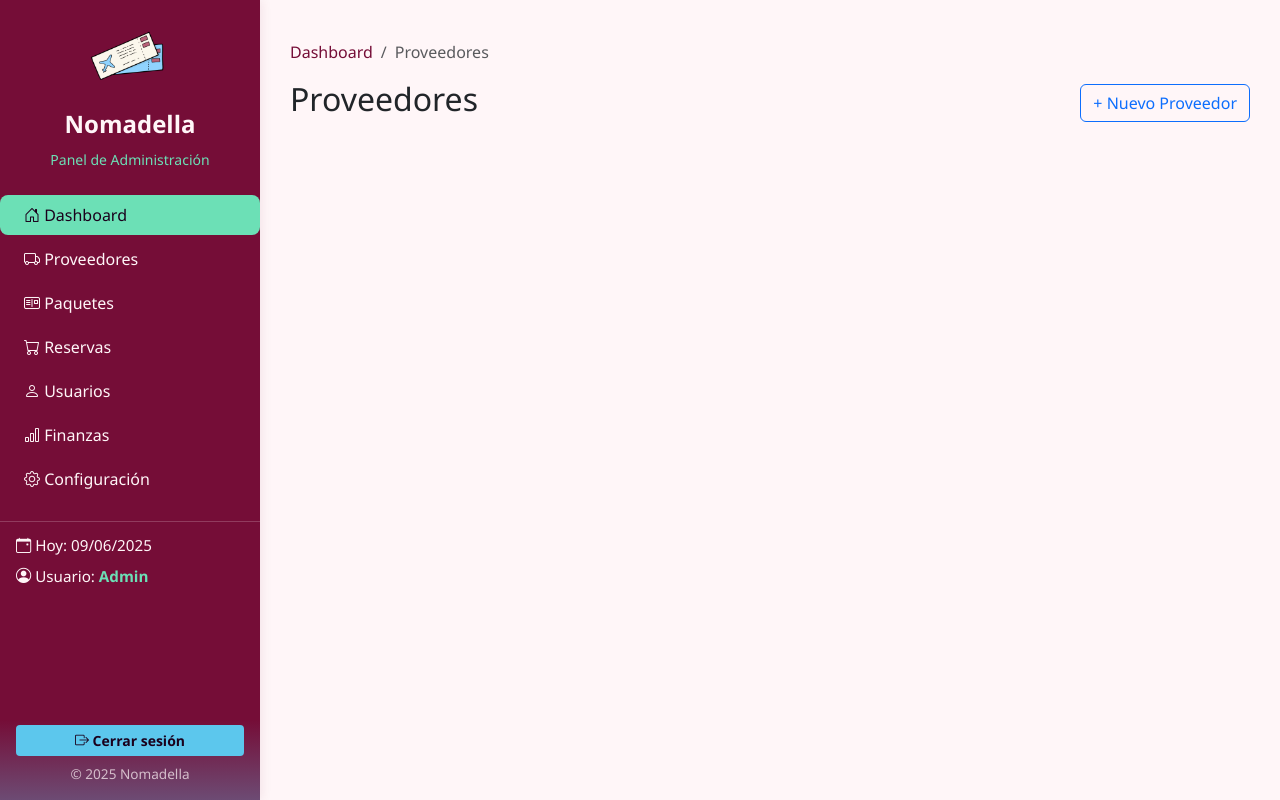
After one commit to marseemarte/nomadella, a PHP site: page /dashboard/proveedores.php in a window 1280 px wide. The commit adds this page. Run offline with PHP 8.4, Linux system fonts and the light colour scheme.

Commit message:
cositas cul

```diff
--- /dev/null
+++ b/css/apartados.css
@@ -0,0 +1,126 @@
+body {
+    background-color: #FFF6F8;
+    font-family: 'Segoe UI', sans-serif;
+}
+
+.main-content {
+    margin-left: 260px;
+    padding: 40px 30px 30px 30px;
+    min-height: 100vh;
+}
+
+.breadcrumb-item a {
+    text-decoration: none;
+    color: #750D37;
+}
+
+/*sidebar*/
+
+.sidebar {
+    height: 100vh;
+    position: fixed;
+    top: 0;
+    left: 0;
+    width: 260px;
+    background: linear-gradient(180deg, #750D37 90%, #5CC7ED 120%);
+    color: #FFF6F8;
+    padding-top: 20px;
+    box-shadow: 2px 0 10px rgba(117, 13, 55, 0.08);
+    z-index: 100;
+}
+
+.sidebar .nav-link {
+    color: #FFF6F8;
+    font-weight: 500;
+    padding: 12px 18px;
+    border-radius: 8px;
+    margin-bottom: 4px;
+    transition: background 0.2s, color 0.2s;
+}
+
+#active {
+    background: #6CE0B6;
+    color: #1A001C !important;
+}
+
+.sidebar .nav-link.active,
+.sidebar .nav-link:hover {
+    background: #6CE0B6;
+    color: #1A001C !important;
+}
+
+.sidebar hr {
+    margin: 18px 0 12px 0;
+}
+
+/*paquetes*/
+
+.card-paquete {
+    background: #fff;
+    border: 1px solid #ddd;
+    border-radius: 12px;
+    padding: 20px;
+    box-shadow: 0 2px 8px rgba(0, 0, 0, 0.1);
+    margin-bottom: 20px;
+}
+
+.btn-editar {
+    background-color: #750D37;
+    color: white;
+    font-weight: bold;
+}
+
+.btn-etiquetas {
+    background-color: #5CC7ED;
+    color: #1A001C;
+    font-weight: bold;
+}
+
+.etiqueta {
+    background: #5CC7ED;
+    color: #1A001C;
+    padding: 5px 10px;
+    border-radius: 20px;
+    margin: 3px;
+    display: inline-block;
+    font-size: 0.85em;
+}
+
+/*clientes*/
+
+.table-responsive {
+    background: #fff;
+    border-radius: 8px;
+    box-shadow: 0 2px 8px #0001;
+}
+
+.table thead.table-dark th {
+    background: #750D37 !important;
+    color: #FFF6F8 !important;
+}
+
+.btn-primary {
+    background: #6CE0B6 !important;
+    border: none;
+    color: #1A001C !important;
+    font-weight: bold;
+}
+
+.form-select,
+.form-control {
+    border-radius: 6px;
+}
+
+.pagination .page-link {
+    color: #750D37;
+}
+
+.pagination .page-item.active .page-link {
+    background: #6CE0B6;
+    color: #1A001C;
+    border: none;
+}
+
+.pagination .page-link:focus {
+    box-shadow: none;
+}
--- /dev/null
+++ b/dashboard/proveedores.php
@@ -0,0 +1,25 @@
+<!DOCTYPE html>
+<html lang="en">
+<head>
+    <meta charset="UTF-8">
+    <meta name="viewport" content="width=device-width, initial-scale=1.0">
+    <title>Document</title>
+    <link href="https://cdn.jsdelivr.net/npm/bootstrap@5.3.0/dist/css/bootstrap.min.css" rel="stylesheet">
+    <link href="https://cdn.jsdelivr.net/npm/bootstrap-icons/font/bootstrap-icons.css" rel="stylesheet">
+</head>
+<body>
+    <?php include './sidebar.php'?>
+    <div class="main-content">
+        <nav aria-label="breadcrumb">
+            <ol class="breadcrumb">
+                <li class="breadcrumb-item"><a href="dashboard.php">Dashboard</a></li>
+                <li class="breadcrumb-item active" aria-current="page">Proveedores</li>
+            </ol>
+        </nav>
+        <div class="d-flex justify-content-between align-items-center mb-4">
+            <h2>Proveedores</h2>
+            <a href="nuevo_paquete.php" class="btn btn-outline-primary">+ Nuevo Proveedor</a>
+        </div>
+    </div>
+</body>
+</html>
--- a/dashboard/sidebar.php
+++ b/dashboard/sidebar.php
@@ -1,43 +1,4 @@
-<style>
-  .sidebar {
-    height: 100vh;
-    position: fixed;
-    top: 0;
-    left: 0;
-    width: 260px;
-    background: linear-gradient(180deg, #750D37 90%, #5CC7ED 120%);
-    color: #FFF6F8;
-    padding-top: 20px;
-    box-shadow: 2px 0 10px rgba(117, 13, 55, 0.08);
-    z-index: 100;
-  }
-
-  .sidebar .nav-link {
-    color: #FFF6F8;
-    font-weight: 500;
-    padding: 12px 18px;
-    border-radius: 8px;
-    margin-bottom: 4px;
-    transition: background 0.2s, color 0.2s;
-  }
-
-  #active {
-    background: #6CE0B6;
-    color: #1A001C !important;
-  }
-
-  .sidebar .nav-link.active,
-  .sidebar .nav-link:hover {
-    background: #6CE0B6;
-    color: #1A001C !important;
-  }
-
-  .sidebar hr {
-    margin: 18px 0 12px 0;
-  }
-
-</style>
-
+<link rel="stylesheet" href="/nomadella/css/apartados.css">
 <div class="sidebar d-flex flex-column justify-content-between">
   <div>
     <div class="text-center mb-4">
@@ -49,7 +10,7 @@
       <a class="nav-link px-4 py-2 " id="<?php if (!isset($_GET['active']) || $_GET['active'] == 1) echo 'active'; ?>" href="./dashboard.php">
         <i class="bi bi-house-door"></i> Dashboard
       </a>
-      <a class="nav-link px-4 py-2 " id="<?php if (isset($_GET['active']) && $_GET['active'] == 2) echo 'active'; ?>" href="./destinos.php">
+      <a class="nav-link px-4 py-2 " id="<?php if (isset($_GET['active']) && $_GET['active'] == 2) echo 'active'; ?>" href="./proveedores.php">
         <i class="bi bi-truck"></i> Proveedores
       </a>
       <a class="nav-link px-4 py-2 " id="<?php if (isset($_GET['active']) && $_GET['active'] == 7) echo 'active'; ?>" href="./paquetes.php">
```
Also changed, not shown: dashboard/clientes.php (+2 -58 lines), dashboard/paquetes.php (added, +126 -0 lines), dashboard/reservas.php (+14 -2 lines).
